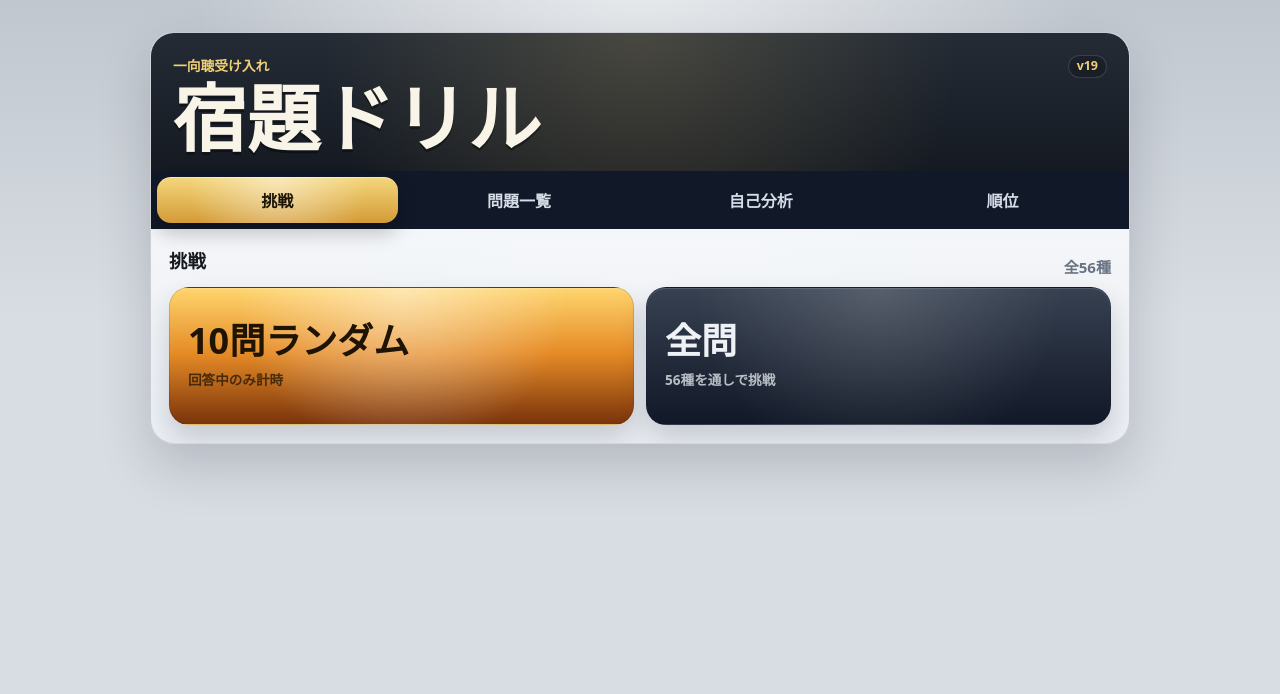
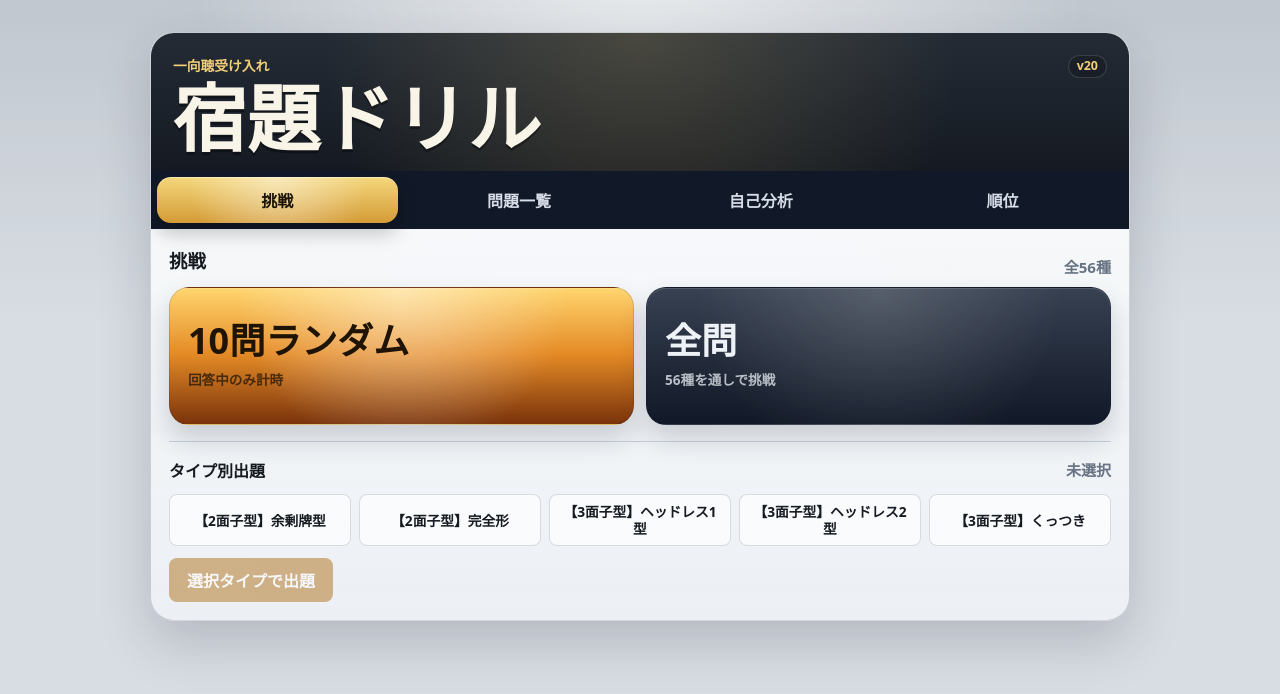
Before and after one commit to tenten-ensuku/1syanten-quiz, a Next.js app: page / in a window 1280 px wide. Shown: the top 694 px of the page. Built offline with nearby package versions, Linux system fonts and the light colour scheme.

Commit message:
Add type filtered challenge mode

```diff
--- a/src/app/globals.css
+++ b/src/app/globals.css
@@ -215,6 +215,66 @@ h2 {
   font-size: 0.85rem;
   font-weight: 900;
   opacity: 0.74;
+}
+
+.typeChallengePanel {
+  display: grid;
+  gap: 12px;
+  margin-top: 16px;
+  padding-top: 16px;
+  border-top: 1px solid var(--line);
+}
+
+.typeChallengePanel h3 {
+  margin: 0;
+  font-size: 1rem;
+}
+
+.typeFilterGrid {
+  display: grid;
+  grid-template-columns: repeat(5, minmax(0, 1fr));
+  gap: 8px;
+}
+
+.typeFilterButton {
+  min-height: 50px;
+  padding: 8px 10px;
+  border: 1px solid rgba(17, 24, 39, 0.14);
+  border-radius: 8px;
+  color: var(--text);
+  background: rgba(255, 255, 255, 0.68);
+  font-size: 0.86rem;
+  font-weight: 900;
+  line-height: 1.25;
+  cursor: pointer;
+}
+
+.typeFilterButton.active {
+  border-color: rgba(122, 74, 22, 0.48);
+  color: #1f1404;
+  background: linear-gradient(180deg, #ffe29a, #dca03d);
+  box-shadow: inset 0 1px 0 rgba(255, 255, 255, 0.42);
+}
+
+.typeStartButton {
+  width: fit-content;
+  min-height: 44px;
+  padding: 10px 18px;
+  border: 0;
+  border-radius: 8px;
+  color: #ffffff;
+  background: var(--accent);
+  font-weight: 900;
+  cursor: pointer;
+}
+
+.typeStartButton:hover:not(:disabled) {
+  background: var(--accent-strong);
+}
+
+.typeStartButton:disabled {
+  cursor: default;
+  opacity: 0.54;
 }
 
 .analysisGrid,
@@ -767,6 +827,7 @@ h2 {
   }
 
   .challengeGrid,
+  .typeFilterGrid,
   .analysisGrid,
   .rankingPanel {
     grid-template-columns: 1fr;
--- a/src/app/page.tsx
+++ b/src/app/page.tsx
@@ -35,6 +35,7 @@ type PlaySession = {
 type ViewMode = "menu" | "quiz" | "timeAttackComplete";
 type MenuTab = "challenge" | "questions" | "analysis" | "ranking";
 type TileChoiceGroup = { label: string; tiles: TileId[] };
+type TypeFilterOption = { type: ShantenType; label: string };
 
 const STATS_STORAGE_KEY = "iishanten-quiz-stats-v1";
 const BASE_PATH = process.env.NEXT_PUBLIC_BASE_PATH ?? "";
@@ -56,15 +57,22 @@ function isSameTileSet(selectedTiles: TileId[], answers: TileId[]) {
   return answers.every((tileId) => selectedSet.has(tileId));
 }
 
-function createShuffledQuestionIndexes(limit = QUIZ_QUESTIONS.length) {
-  const indexes = QUIZ_QUESTIONS.map((_, index) => index);
+function createShuffledIndexes(indexes: number[], limit = indexes.length) {
+  const shuffledIndexes = [...indexes];
 
-  for (let index = indexes.length - 1; index > 0; index -= 1) {
+  for (let index = shuffledIndexes.length - 1; index > 0; index -= 1) {
     const randomIndex = Math.floor(Math.random() * (index + 1));
-    [indexes[index], indexes[randomIndex]] = [indexes[randomIndex], indexes[index]];
+    [shuffledIndexes[index], shuffledIndexes[randomIndex]] = [
+      shuffledIndexes[randomIndex],
+      shuffledIndexes[index]
+    ];
   }
 
-  return indexes.slice(0, limit);
+  return shuffledIndexes.slice(0, limit);
+}
+
+function createShuffledQuestionIndexes(limit = QUIZ_QUESTIONS.length) {
+  return createShuffledIndexes(QUIZ_QUESTIONS.map((_, index) => index), limit);
 }
 
 const TILE_GROUPS: TileChoiceGroup[] = [
@@ -79,6 +87,14 @@ const MENU_TABS: { id: MenuTab; label: string }[] = [
   { id: "questions", label: "問題一覧" },
   { id: "analysis", label: "自己分析" },
   { id: "ranking", label: "順位" }
+];
+
+const TYPE_FILTER_OPTIONS: TypeFilterOption[] = [
+  { type: "余剰牌型", label: "【2面子型】余剰牌型" },
+  { type: "完全形", label: "【2面子型】完全形" },
+  { type: "ヘッドレス1型", label: "【3面子型】ヘッドレス1型" },
+  { type: "ヘッドレス2型", label: "【3面子型】ヘッドレス2型" },
+  { type: "くっつき", label: "【3面子型】くっつき" }
 ];
 
 function createVisibleTileGroups(hand: TileId[], melds: TileId[][]): TileChoiceGroup[] {
@@ -225,6 +241,7 @@ export default function Home() {
   const [stats, setStats] = useState<StatsByQuestion>({});
   const [hasLoadedStats, setHasLoadedStats] = useState(false);
   const [questionStartedAt, setQuestionStartedAt] = useState<number | null>(null);
+  const [selectedTypeFilters, setSelectedTypeFilters] = useState<ShantenType[]>([]);
   const isPointerSelectingRef = useRef(false);
   const pointerSelectedTilesRef = useRef(new Set<TileId>());
 
@@ -255,6 +272,10 @@ export default function Home() {
   const attemptedQuestionCount = statValues.filter((stat) => stat.attempts > 0).length;
   const overallRate = totalAttempts > 0 ? `${Math.round((totalCorrect / totalAttempts) * 100)}%` : "未挑戦";
   const overallAverage = totalCorrect > 0 ? formatTime(totalCorrectMs / totalCorrect) : "未記録";
+  const typeFilteredQuestionIndexes = QUIZ_QUESTIONS.map((baseQuestion, index) =>
+    selectedTypeFilters.some((type) => baseQuestion.shantenTypes.includes(type)) ? index : -1
+  ).filter((index) => index >= 0);
+  const typeFilteredQuestionCount = typeFilteredQuestionIndexes.length;
 
   const loadQuestion = (baseIndex: number) => {
     setQuestion(createRandomVariant(QUIZ_QUESTIONS[baseIndex]));
@@ -298,6 +319,22 @@ export default function Home() {
 
   const startAllQuestions = () => {
     startQuestionSet(QUIZ_QUESTIONS.map((_, index) => index), "全問");
+  };
+
+  const toggleTypeFilter = (type: ShantenType) => {
+    setSelectedTypeFilters((current) =>
+      current.includes(type)
+        ? current.filter((selectedType) => selectedType !== type)
+        : [...current, type]
+    );
+  };
+
+  const startTypeFilteredQuestions = () => {
+    if (typeFilteredQuestionCount === 0) {
+      return;
+    }
+
+    startQuestionSet(createShuffledIndexes(typeFilteredQuestionIndexes), "タイプ別出題");
   };
 
   const returnToMenu = () => {
@@ -532,6 +569,38 @@ export default function Home() {
             <span className="challengeMeta">56種を通しで挑戦</span>
           </button>
         </div>
+        <div className="typeChallengePanel">
+          <div className="sectionTitleRow">
+            <h3>タイプ別出題</h3>
+            <span className="questionCount">
+              {selectedTypeFilters.length > 0 ? `${typeFilteredQuestionCount}問` : "未選択"}
+            </span>
+          </div>
+          <div className="typeFilterGrid" aria-label="出題タイプを選択">
+            {TYPE_FILTER_OPTIONS.map((option) => {
+              const isSelected = selectedTypeFilters.includes(option.type);
+              return (
+                <button
+                  className={isSelected ? "typeFilterButton active" : "typeFilterButton"}
+                  key={option.type}
+                  type="button"
+                  aria-pressed={isSelected}
+                  onClick={() => toggleTypeFilter(option.type)}
+                >
+                  {option.label}
+                </button>
+              );
+            })}
+          </div>
+          <button
+            className="typeStartButton"
+            type="button"
+            onClick={startTypeFilteredQuestions}
+            disabled={typeFilteredQuestionCount === 0}
+          >
+            選択タイプで出題
+          </button>
+        </div>
       </section>
     );
   };
--- a/src/lib/appVersion.ts
+++ b/src/lib/appVersion.ts
@@ -1 +1 @@
-export const APP_VERSION = "v19";
+export const APP_VERSION = "v20";
```
